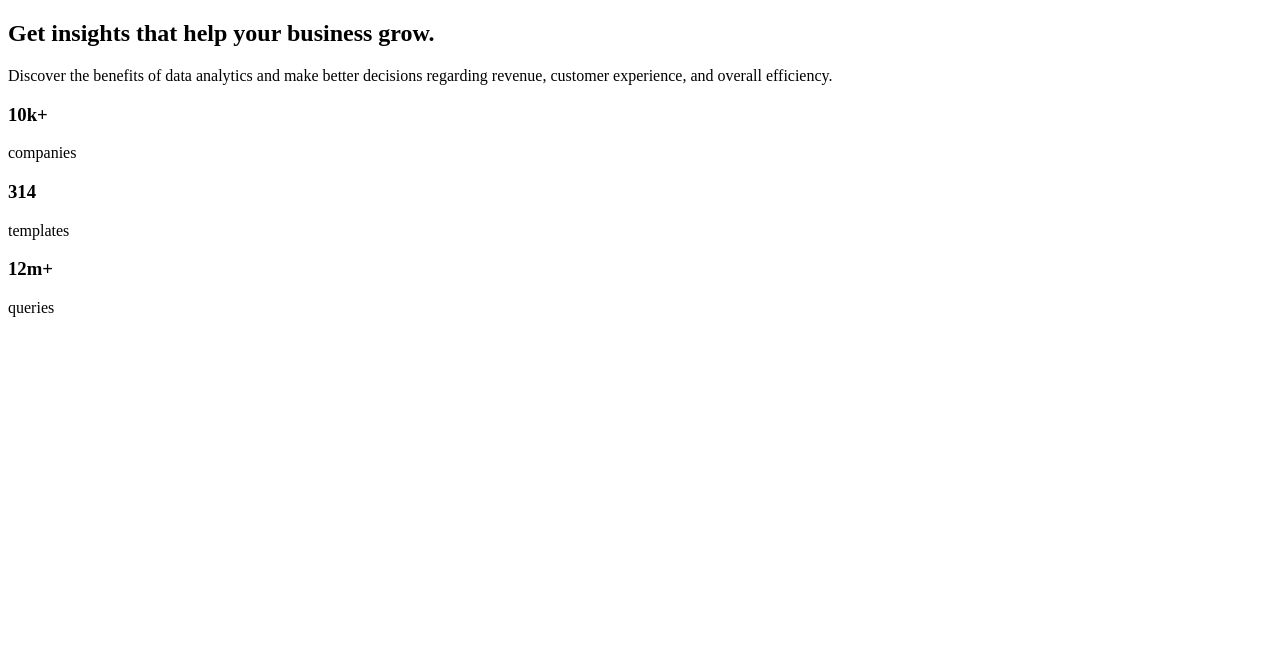
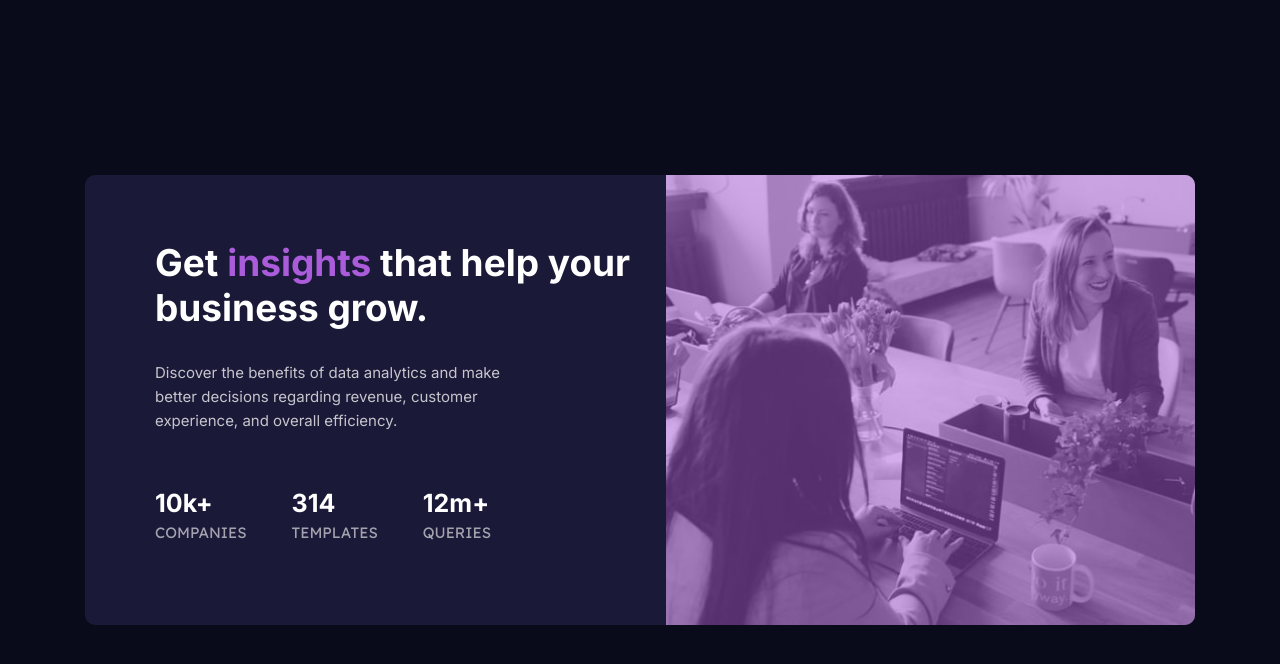
Before and after one commit to Glory-Dev/Frontend-Mentor-Stats-preview-card-component, a plain HTML site: page index.html in a window 1280 px wide. Drawn offline with Linux system fonts and the light colour scheme.

Commit message:
Add files via upload

```diff
--- a/index.html
+++ b/index.html
@@ -10,7 +10,7 @@
       href="./images/favicon-32x32.png"
     />
     <title>Frontend Mentor | Stats preview card component</title>
-    <link rel="stylesheet" href="main.css" />
+    <link rel="stylesheet" href="style/main.css" />
   </head>
   <body>
     <div class="container">
--- /dev/null
+++ b/style/_global-rules.scss
@@ -0,0 +1,26 @@
+@import url("https://fonts.googleapis.com/css2?family=Inter:wght@400;700&family=Lexend+Deca&display=swap");
+* {
+  box-sizing: border-box;
+}
+:root {
+  --white: hsl(0, 0%, 100%);
+  --accent: hsl(277, 64%, 61%);
+  --main-bg: hsl(233, 47%, 7%);
+  --card-bg: hsl(244, 38%, 16%);
+  --main-para: hsla(0, 0%, 100%, 0.75);
+  --stat-headings: hsla(0, 0%, 100%, 0.6);
+}
+body {
+  margin: 0;
+  font: {
+    size: 15px;
+    family: "Inter", sans-serif;
+  }
+  background-color: var(--main-bg);
+}
+.container {
+  width: 100vw;
+  height: 100vh;
+  display: grid;
+  place-content: center;
+}
--- /dev/null
+++ b/style/main.scss
@@ -0,0 +1,94 @@
+// Import Global Rules
+@import "global-rules";
+// Media Queries
+$mobile: "max-width: 991px";
+$desktop: "min-width: 992px";
+
+.card {
+  width: 327px;
+  overflow: hidden;
+  border-radius: 10px;
+  background-color: var(--card-bg);
+  @media ($desktop) {
+    width: 1110px;
+    height: 450px;
+    display: flex;
+    gap: 30px;
+    flex-direction: row-reverse;
+  }
+
+  > .image {
+    width: 100%;
+    height: 240px;
+    position: relative;
+    background-size: cover;
+    background-repeat: no-repeat;
+    background-image: url("../images/image-header-mobile.jpg");
+    @media ($desktop) {
+      height: 100%;
+      background-image: url("../images/image-header-desktop.jpg");
+    }
+
+    &::before {
+      content: "";
+      position: absolute;
+      top: 0;
+      left: 0;
+      width: 100%;
+      height: 100%;
+      opacity: 0.5;
+      background-color: var(--accent);
+    }
+  }
+  > .content {
+    color: var(--white);
+    padding: 10px 30px 20px;
+    @media ($mobile) {
+      text-align: center;
+    }
+    @media ($desktop) {
+      padding: 40px 0 0 70px;
+    }
+
+    > .text {
+      h2 {
+        font-size: 27px;
+        @media ($desktop) {
+          font-size: 37px;
+          margin-top: 25px;
+        }
+
+        span {
+          color: var(--accent);
+        }
+      }
+      p {
+        line-height: 1.6;
+        color: var(--main-para);
+        @media ($desktop) {
+          padding-right: 90px;
+        }
+      }
+    }
+    > .stats {
+      margin-top: 50px;
+      @media ($desktop) {
+        display: flex;
+        gap: 45px;
+        margin-top: 30px;
+      }
+
+      .stat {
+        h3 {
+          font-size: 25px;
+          margin-bottom: 5px;
+        }
+        span {
+          text-transform: uppercase;
+          color: var(--stat-headings);
+          font-family: "Lexend Deca", sans-serif;
+        }
+      }
+    }
+  }
+}
```
Also changed, not shown: style/main.css (added), 2 other files.
